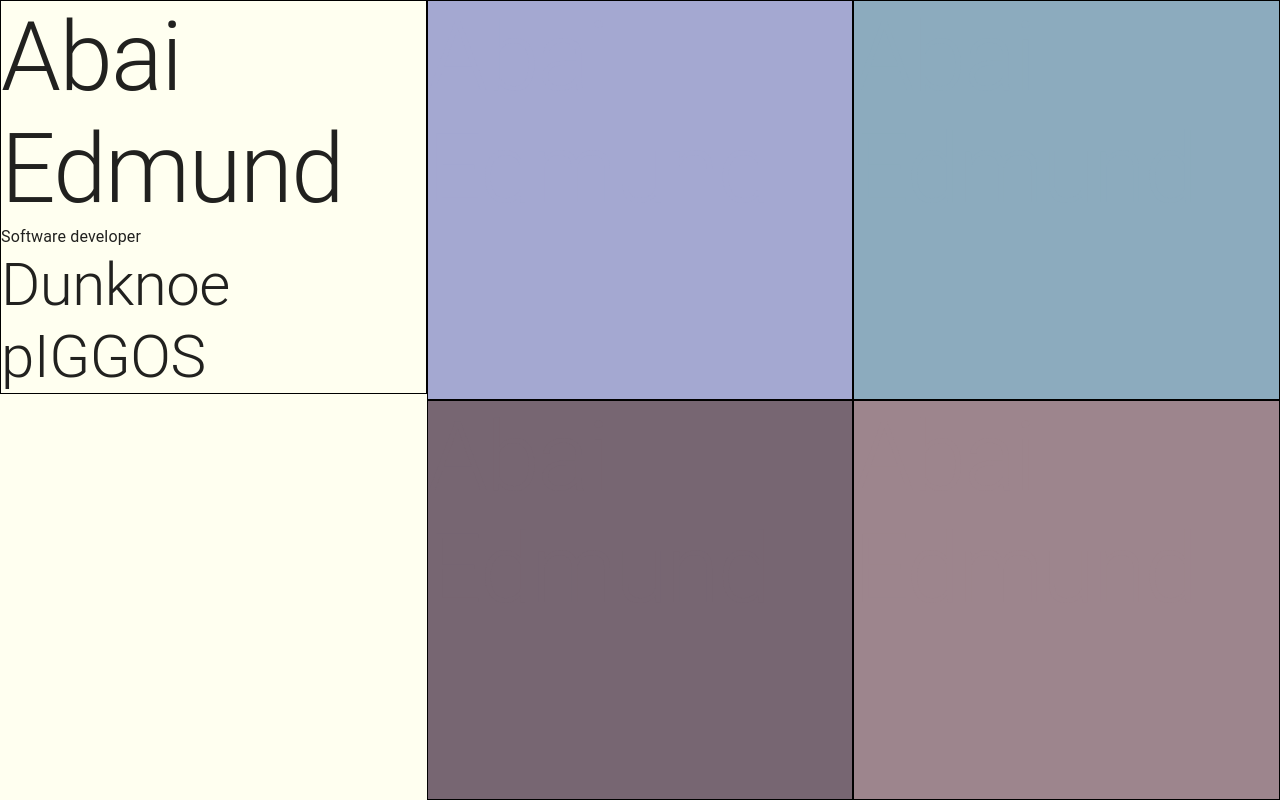
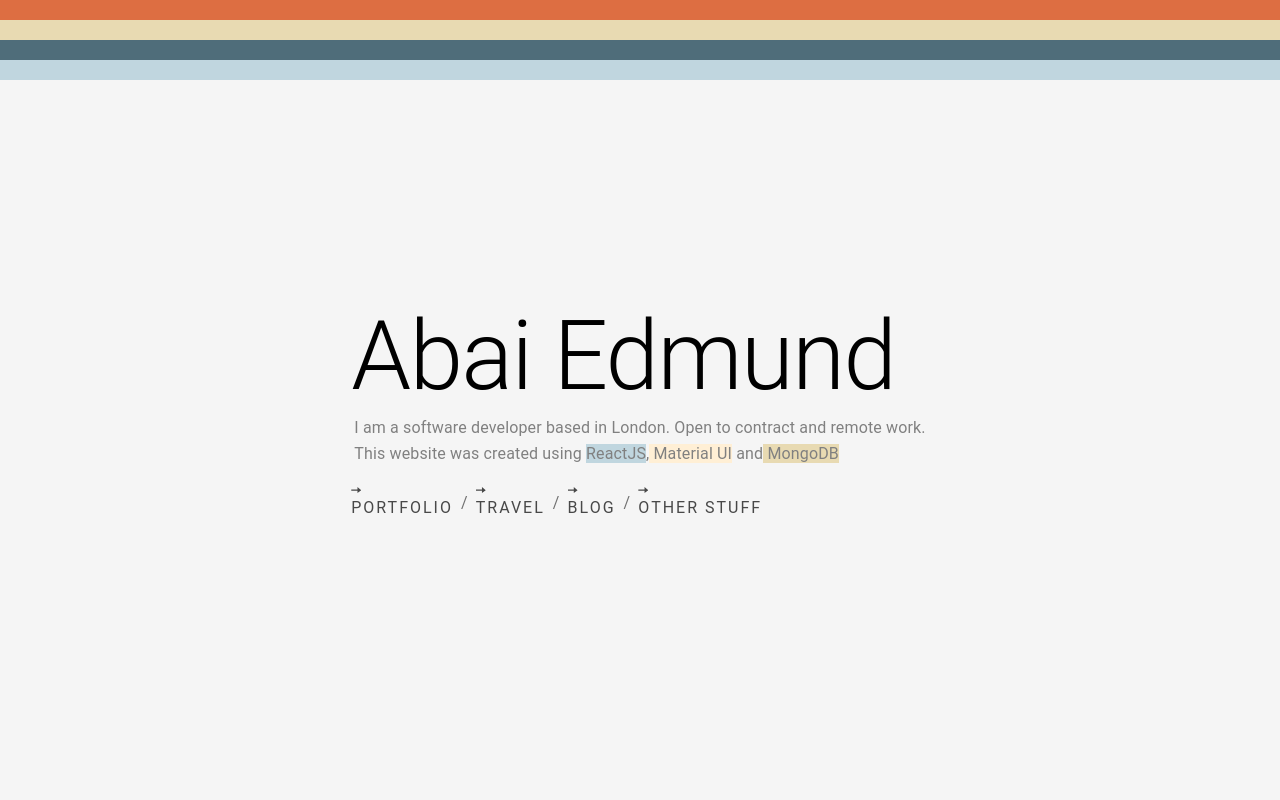
Before and after one commit to Abaii/AbaiEdmundWebsite, a React (Create React App) app: page / in a window 1280 px wide. Built offline with nearby package versions, Linux system fonts and the light colour scheme.

Commit message:
Added homepage styling WIP

```diff
--- a/public/index.html
+++ b/public/index.html
@@ -26,7 +26,7 @@
     -->
     <title>React App</title>
   </head>
-  <body style="min-height: 100%;">
+  <body style="min-height: 100%; background-color:#f5f5f5;">
     <div id="body" style="min-height: 100%;"></div>
     <noscript>You need to enable JavaScript to run this app.</noscript>
     <!--
--- a/src/pages/Home.js
+++ b/src/pages/Home.js
@@ -1,33 +1,134 @@
 import React from "react";
-import { Container, Grid, Box, Typography } from "@material-ui/core";
+import {
+  Container,
+  Grid,
+  Typography,
+  AppBar,
+  Toolbar,
+  IconButton,
+  Breadcrumbs,
+  Link
+} from "@material-ui/core";
 import styled from "styled-components";
-import { FormRow, ButtonGrid } from "../pages/Layout/FormRow";
+import MenuIcon from "@material-ui/icons/Menu";
+import { FormRow, ButtonItem } from "../pages/Layout/FormRow";
 
 const HomePageContainer = styled(Container)`
   display: flex;
   height: 100vh;
-  background-color: #fffff0;
 `;
 
+const Title = styled(Typography)`
+  color: black;
+`;
+
+const IntroTextContainer = styled.div`
+  align-self: center;
+`;
+const SubTitle = styled(Typography)`
+  line-height: 1.6;
+  letter-spacing: 1.4;
+  padding: 3px;
+  color: grey;
+`;
+
+const Arrow = styled.div`
+  height: 10px;
+  width: 10px;
+  clip-path: polygon(
+    0 40%,
+    62% 40%,
+    62% 15%,
+    100% 47%,
+    62% 75%,
+    62% 52%,
+    0 52%
+  );
+  background-color: ${props => (props.color ? `${props.color}` : "black")};
+  margin-right: 10px;
+  align-self: center;
+`;
+
+const ButtonTextContainer = styled.div`
+  display: flex;
+  cursor: pointer;
+  margin: auto auto;
+  color: ${props => (props.color ? `${props.color}` : "black")};
+`;
+
+const ButtonText = styled(Typography)`
+  letter-spacing: 2px;
+  transition: all 0.2s ease-in-out;
+  text-transform: uppercase;
+  color: inherit;
+  opacity: 0.7;
+  &:hover {
+    opacity: 1;
+    cursor: pointer;
+  }
+`;
+
+const TechStackText = styled.span`
+  background-color: ${props => (props.color ? `${props.color}` : "black")};
+`;
+const BlockColour = styled.div`
+  height: 20px;
+  width: 100%;
+  background-color: ${props => (props.color ? `${props.color}` : "black")};
+`;
 const Home = props => {
+  const buttonColors = ["#DD6E42", "#E8DAB2", "#4F6D7A", "#C0D6DF"];
+  const BackgroundTextPairs = {
+    "#E8DAB2": "#1f2d3d",
+    "#DD6E42": "#fff",
+    "#4F6D7A": "#fff",
+    "#C0D6DF": "#1f2d3d"
+  };
+  const text = ["Portfolio", "Travel", "blog", "other stuff"];
+  const size = [4, 8, 3, 4];
   return (
-    <HomePageContainer disableGutters={true}>
+    <HomePageContainer disableGutters={true} maxWidth={"xl"}>
       <Grid container>
-        <Grid container item xs={4}>
-          <FormRow title={true}>
-            <Typography variant="h1">Abai Edmund</Typography>
-            <Typography variant="body1">Software developer</Typography>
-            <Typography variant="h2">Dunknoe pIGGOS</Typography>
-          </FormRow>
+        <BlockColour>
+          {buttonColors.map(i => (
+            <BlockColour color={i} />
+          ))}
+        </BlockColour>
+        <Grid container item xs={12} justify="center">
+          <IntroTextContainer>
+            <Title variant="h1">Abai Edmund</Title>
+            <SubTitle paragraph={true}>
+              I am a software developer based in London. Open to contract and
+              remote work. <br />
+              This website was created using{" "}
+              <TechStackText color={buttonColors[3]}>ReactJS</TechStackText>,
+              <TechStackText color="papayawhip"> Material UI</TechStackText> and
+              <TechStackText color={buttonColors[1]}> MongoDB</TechStackText>
+            </SubTitle>
+            <Breadcrumbs aria-label="breadcrumb">
+              {text.map(i => (
+                <ButtonTextContainer>
+                  <ButtonText color="textPrimary">
+                    <Arrow />
+                    {i}
+                  </ButtonText>
+                </ButtonTextContainer>
+              ))}
+            </Breadcrumbs>
+          </IntroTextContainer>
         </Grid>
 
-        <Grid container item xs={8}>
-          <ButtonGrid colorOne="#A4A8D1" colorTwo="#8CABBE">
-            <Typography variant="h1">Abai Edmund</Typography>
-          </ButtonGrid>
-          <ButtonGrid colorOne="#776672" colorTwo="#9D858D">
-            <Typography variant="h1">Abai Edmund</Typography>
-          </ButtonGrid>
+        <Grid container item xs={12}>
+          {/* {Object.keys(BackgroundTextPairs).map(i => (
+            <ButtonItem color={i} size={6}>
+              <ButtonTextContainer color={BackgroundTextPairs[i]}>
+                <BulletPoint color={BackgroundTextPairs[i]} />
+                <ButtonText variant="h3">
+                  {text[buttonColors.indexOf(i)]}
+                </ButtonText>
+              </ButtonTextContainer>
+            </ButtonItem>
+          ))} */}
         </Grid>
       </Grid>
     </HomePageContainer>
--- a/src/pages/Layout/FormRow.js
+++ b/src/pages/Layout/FormRow.js
@@ -1,15 +1,17 @@
 import React from "react";
-import { Box, Grid } from "@material-ui/core";
+import { Box, Grid, Paper } from "@material-ui/core";
 import styled from "styled-components";
 
 const BorderBox = styled(Box)`
   border: black solid 1px;
 `;
 
-const ButtonGridContainer = styled(Box)`
+const ButtonGridContainer = styled(Paper)`
   border: black solid 1px;
   height: 100%;
   background-color: ${props => (props.color ? `${props.color}` : "inherit")};
+  padding: 15px;
+  display: flex;
 `;
 export const FormRow = props => {
   return (
@@ -21,16 +23,11 @@ export const FormRow = props => {
   );
 };
 
-export const ButtonGrid = props => {
+export const ButtonItem = props => {
   return (
     <>
-      <Grid item xs={6}>
-        <ButtonGridContainer color={props.colorOne}>
-          {props.children}
-        </ButtonGridContainer>
-      </Grid>
-      <Grid item xs={6}>
-        <ButtonGridContainer color={props.colorTwo}>
+      <Grid item xs={props.size}>
+        <ButtonGridContainer color={props.color} elevation={3}>
           {props.children}
         </ButtonGridContainer>
       </Grid>
```
